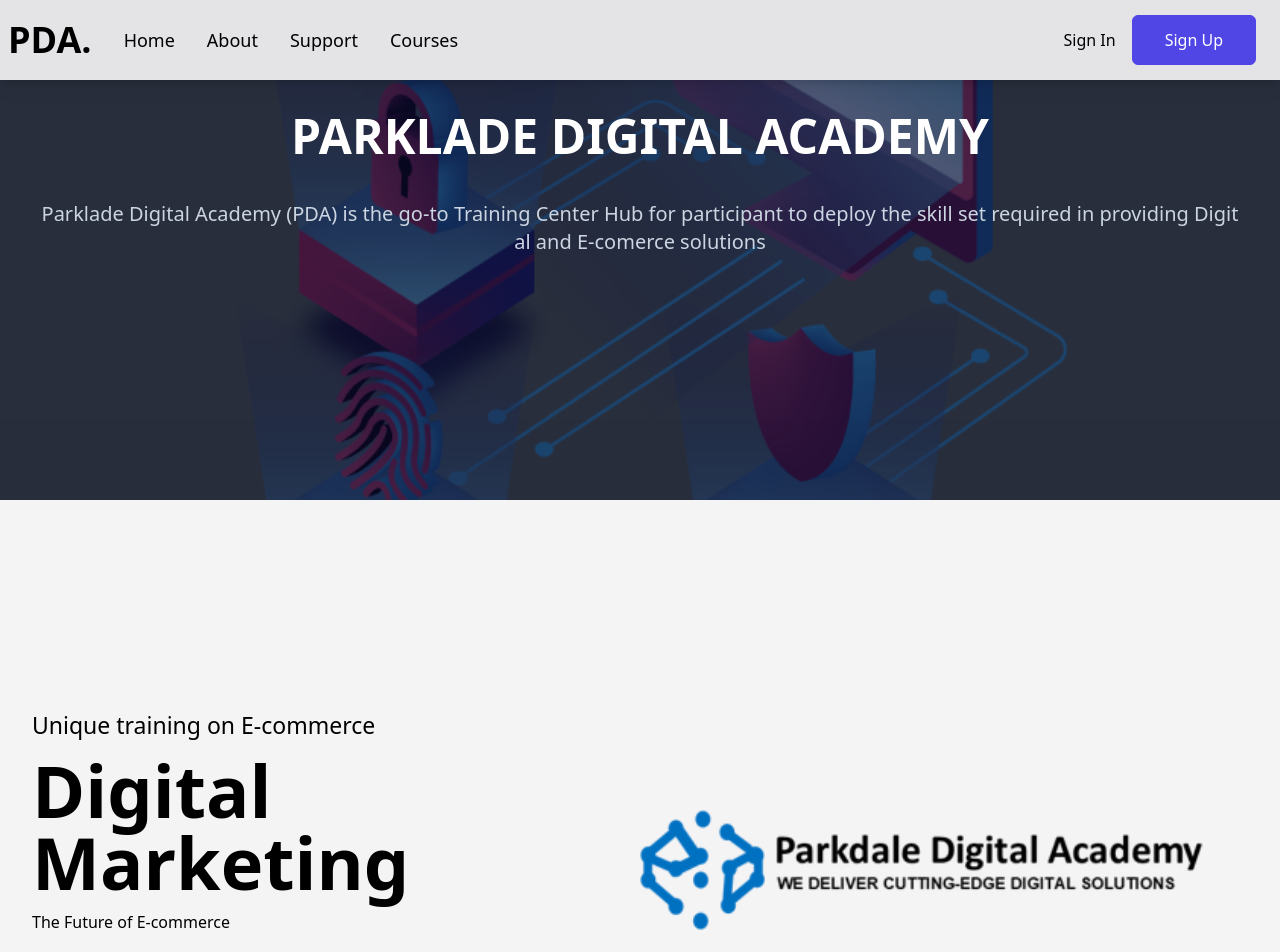
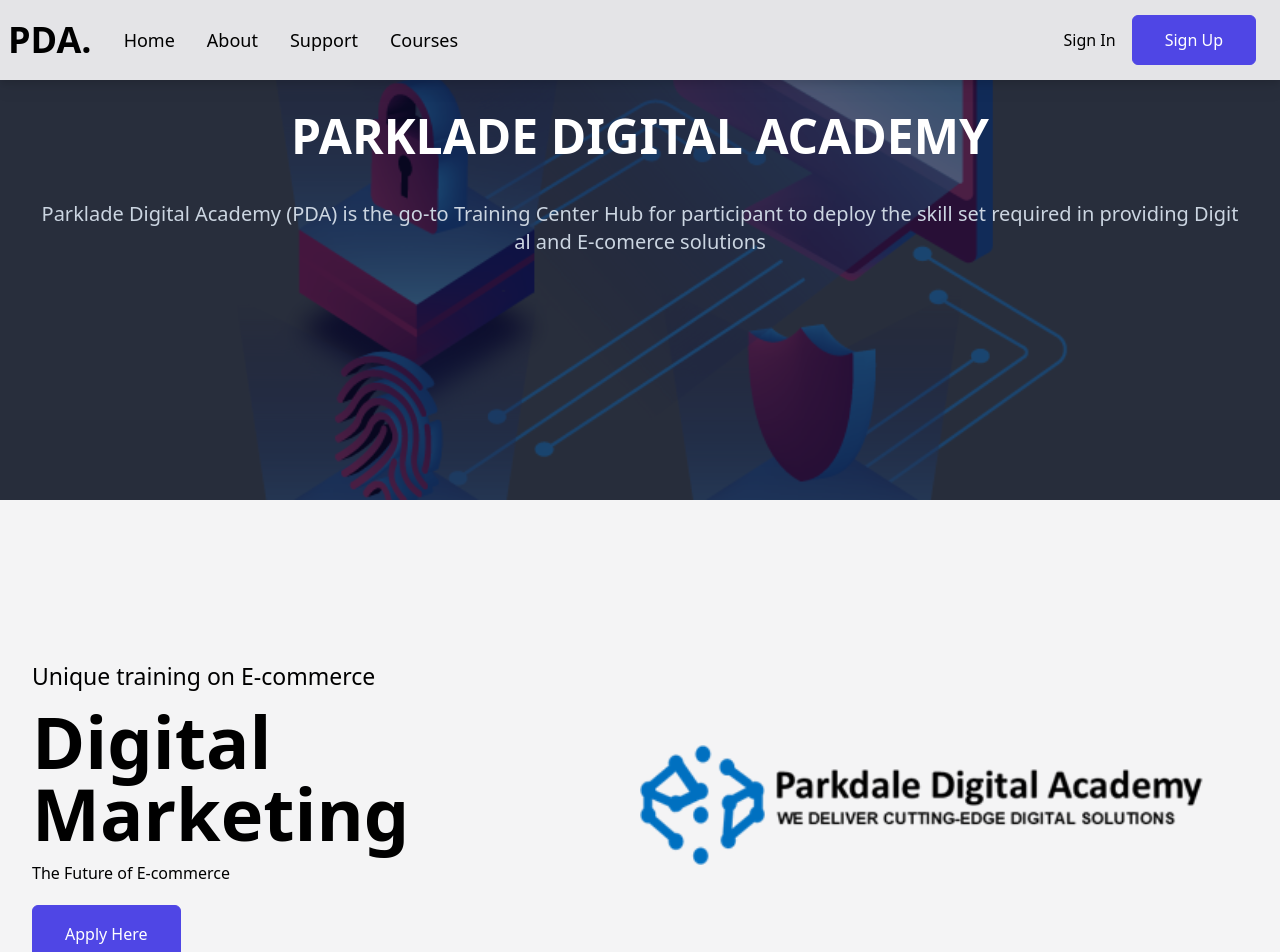
Before and after one commit to toju-toby22/ParkLed.com, a React (Create React App) app: page / in a window 1280 px wide. Shown: the top 952 px of the page. Built offline with nearby package versions, Linux system fonts and the light colour scheme.

Commit message:
new commit

```diff
--- a/src/Pages/Homepage.js
+++ b/src/Pages/Homepage.js
@@ -35,10 +35,10 @@
                 </div>
             </div>
 
-            <div className='w-full h-screen crn bg-zinc-100 flex flex-col justify-between'>
+            <div className='w-full h-screen crn bg-zinc-100 flex flex-col justify-between md:pb-20'>
                 <div className='grid items-center  md:grid-cols-2 max-w-[1240px] p-auto m-auto'>
-                    <div className='flex flex-col  justify-center md:items-start w-full h-screen px-3 py-12'>
-                        <p className='text-1xl'>Unique training on E-commerce</p>
+                    <div className='flex flex-col  justify-center md:items-start w-full px-3'>
+                        <p className='text-1xl md:pt-8'>Unique training on E-commerce</p>
                         <h1 className='py-3 text-5xl md:text-7xl font-bold'>Digital Marketing</h1>
                         <p className='text-2lg'>The Future of E-commerce</p>
                         <Link to="/courses"><button className='py-4 px-8 sm:w[60%] my-5'>Apply Here</button></Link>
```
